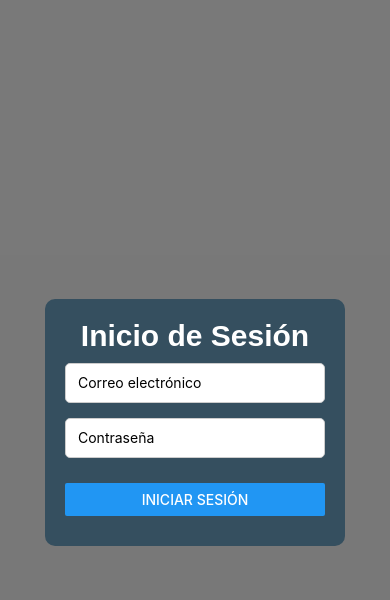
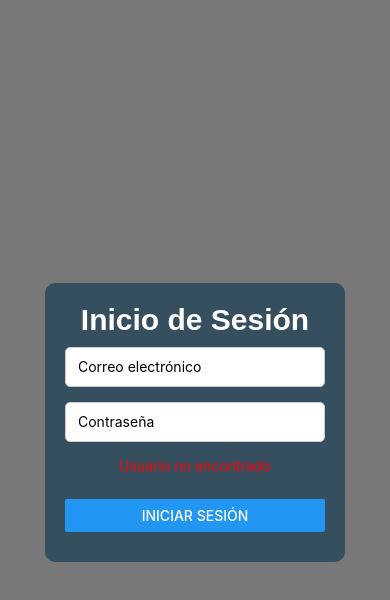
Before and after one commit to Juanes1812/WatchMoviesApp, a React Native app: screen /Login in a window 390 px wide. Both pictures are taken after a click on the button "INICIAR SESIÓN". Shown: the top 600 px of the page. Built offline with nearby package versions, Linux system fonts and the light colour scheme; no server answers; the database is empty.

Commit message:
Todo Inicio Sesion funcional

```diff
--- a/App.js
+++ b/App.js
@@ -19,7 +19,7 @@ const Drawer = createDrawerNavigator();
 function AdminDrawerNavigator() {
   return (
     <Drawer.Navigator initialRouteName="WatchMovies">
-      <Drawer.Screen name="WatchMovies" component={WatchMovies} />
+      <Drawer.Screen name="Inicio" component={WatchMovies} />
       <Drawer.Screen name="CrudActores" component={CrudActores} />
       <Drawer.Screen name="CrudDirectores" component={CrudDirectores} />
       <Drawer.Screen name="CrudPlataforma" component={CrudPlataforma} />
@@ -35,7 +35,7 @@ function AdminDrawerNavigator() {
 function UserDrawerNavigator() {
   return (
     <Drawer.Navigator initialRouteName="WatchMovies">
-      <Drawer.Screen name="WatchMovies" component={WatchMovies} />
+      <Drawer.Screen name="Inicio" component={WatchMovies} />
       {/* Puedes agregar más pantallas que sean solo de vista */}
     </Drawer.Navigator>
   );
--- a/src/Presentations/Screens/LoginScreen.tsx
+++ b/src/Presentations/Screens/LoginScreen.tsx
@@ -1,32 +1,46 @@
 import React, { useState } from 'react';
 import { supabase } from '../services/supabaseClient';
-import { View, Text, TextInput, Button, Alert, Modal, StyleSheet } from 'react-native';
-
+import { View, Text, TextInput, Button, StyleSheet } from 'react-native';
 
 const LoginScreen = ({ navigation }) => {
   const [email, setEmail] = useState('');
   const [password, setPassword] = useState('');
-  const [modalVisible, setModalVisible] = useState(true);
+  const [errorMessage, setErrorMessage] = useState(''); // Estado para el mensaje de error
 
   const handleLogin = async () => {
     try {
       // Buscar usuario en la tabla 'usuarios' con el correo ingresado
       const { data: userData, error } = await supabase
-        .from('usuario')
+        .from('usuario') // Cambié de 'usuario' a 'usuarios' para que coincida con tu tabla
         .select('*')
         .eq('email', email)
         .single();
 
       if (error) {
-        Alert.alert('Error', 'Usuario no encontrado');
+        setErrorMessage('Usuario no encontrado');
+
+        // Mostrar el mensaje solo durante 4 segundos
+        setTimeout(() => {
+          setErrorMessage('');
+        }, 3500);
+
         return;
       }
 
       // Verificar la contraseña
       if (userData.password !== password) {
-        Alert.alert('Error', 'Contraseña incorrecta');
+        setErrorMessage('Contraseña incorrecta');
+
+        // Mostrar el mensaje solo durante 4 segundos
+        setTimeout(() => {
+          setErrorMessage('');
+        }, 3500);
+
         return;
       }
+
+      // Limpiar el mensaje de error si la contraseña es correcta
+      setErrorMessage('');
 
       // Redirigir según el privilegio del usuario
       if (userData.privilegio === 1) {
@@ -34,10 +48,15 @@ const LoginScreen = ({ navigation }) => {
       } else if (userData.privilegio === 2) {
         navigation.navigate('UserDrawer');
       } else {
-        Alert.alert('Error', 'Privilegio no reconocido');
+        setErrorMessage('Privilegio no reconocido');
       }
     } catch (err) {
-      Alert.alert('Error', 'Hubo un problema al iniciar sesión');
+      setErrorMessage('Hubo un problema al iniciar sesión');
+
+      // Mostrar el mensaje solo durante 4 segundos
+      setTimeout(() => {
+        setErrorMessage('');
+      }, 3500);
     }
   };
 
@@ -59,6 +78,9 @@ const LoginScreen = ({ navigation }) => {
           onChangeText={(text) => setPassword(text)}
           secureTextEntry
         />
+        {errorMessage ? (
+          <Text style={styles.errorText}>{errorMessage}</Text>
+        ) : null}
         <View style={{ marginVertical: 10 }}>
           <Button title="Iniciar Sesión" onPress={handleLogin} />
         </View>
@@ -97,6 +119,11 @@ const styles = StyleSheet.create({
     marginBottom: 15,
     backgroundColor: '#fff',
   },
+  errorText: {
+    color: 'red',
+    textAlign: 'center',
+    marginBottom: 15,
+  },
 });
 
 export default LoginScreen;
```
